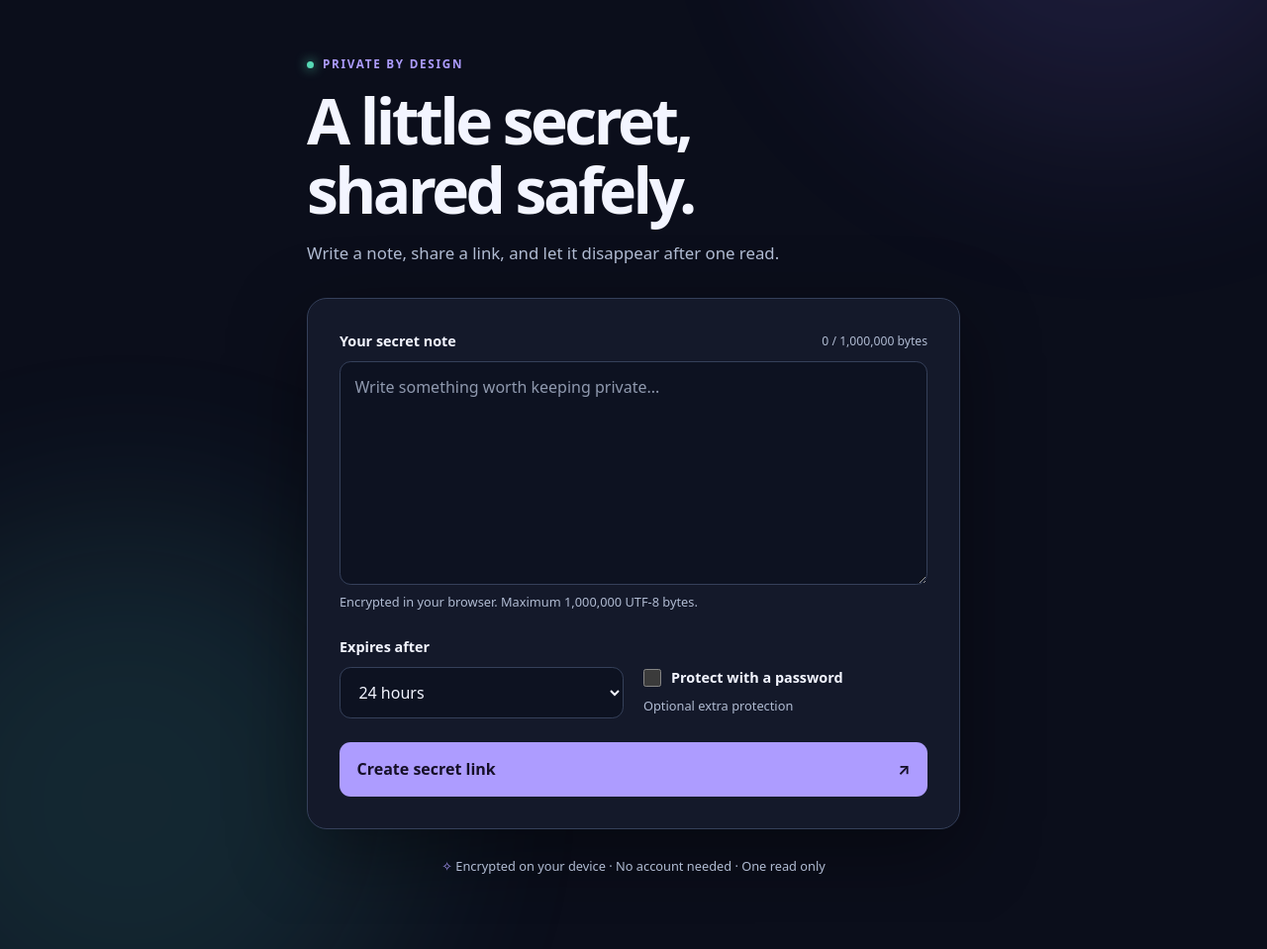
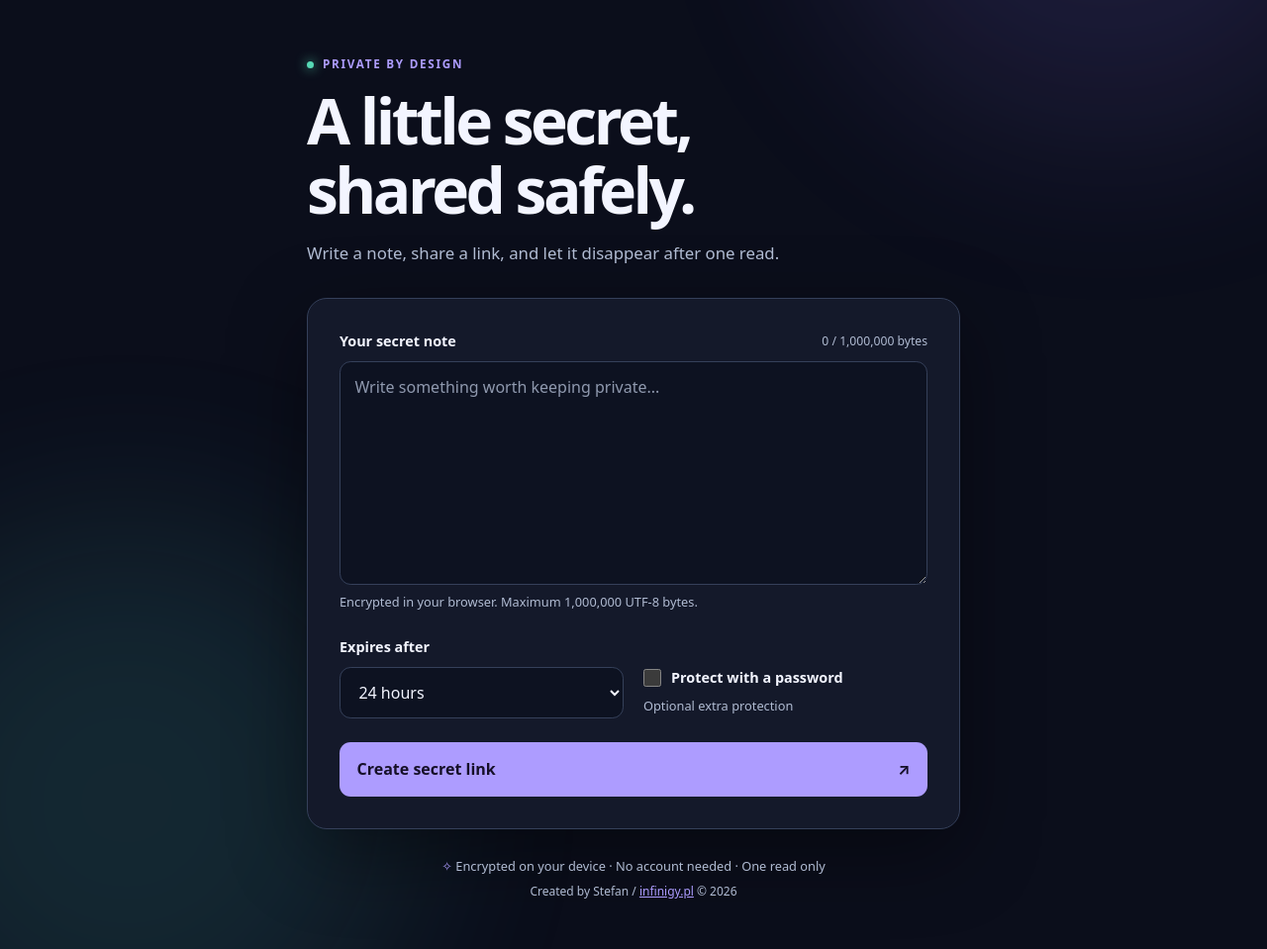
Before and after one commit to s4ros/s4cred, a plain HTML site: page web/index.html in a window 1280 px wide. Shown: the part 85-1044 px from the top of the page at 99% size. Before the commit the page ends 1019 px from the top, so only its background shows below. Drawn offline with Linux system fonts and the light colour scheme.

Commit message:
feat: credit Stefan and infinigy.pl in the footer
Add a footer link to https://infinigy.pl that does not send the note URL.

```diff
--- a/web/app.js
+++ b/web/app.js
@@ -14,7 +14,7 @@
       incoming: "A NOTE FOR YOU", readTitle: "Someone sent you\na secret.", readLead: "Take a moment before you open it.", warningTitle: "This note can only be read once.",
       warningBody: "Confirming deletes it before delivery. A lost connection, incorrect key, or decryption error can make it unrecoverable.",
       readPasswordHelp: "Enter the password shared with you separately. An incorrect password will not consume the note.", readButton: "Open and delete note", opening: "Opening...",
-      openedTitle: "The note is yours.", openedLead: "It has been deleted from the service. Save anything you need now.", footer: "Encrypted on your device · No account needed · One read only",
+      openedTitle: "The note is yours.", openedLead: "It has been deleted from the service. Save anything you need now.", footer: "Encrypted on your device · No account needed · One read only", credit: "Created by Stefan",
       cryptoError: "Web Crypto is unavailable. Use a modern browser over HTTPS (or localhost).", emptyNote: "Enter a note before creating a link.", tooLarge: "The note exceeds the 1,000,000-byte UTF-8 limit.",
       passwordRequired: "Enter a password.", passwordMismatch: "The passwords do not match.", invalidLink: "This link is missing or invalid. Check that you copied the complete link.",
       wrongPassword: "Incorrect password. This attempt did not send a read request; you can try again.", notFound: "This note does not exist, has expired, or has already been read.",
@@ -36,7 +36,7 @@
       incoming: "NOTATKA DLA CIEBIE", readTitle: "Ktoś przesłał Ci\nsekret.", readLead: "Zatrzymaj się na chwilę przed otwarciem.", warningTitle: "Tę notatkę można odczytać tylko raz.",
       warningBody: "Potwierdzenie usuwa ją przed dostarczeniem. Utrata połączenia, błędny klucz lub błąd odszyfrowania mogą uniemożliwić jej odzyskanie.",
       readPasswordHelp: "Wpisz hasło przekazane osobno. Błędne hasło nie spowoduje odczytania notatki.", readButton: "Otwórz i usuń notatkę", opening: "Otwieranie...",
-      openedTitle: "Notatka należy do Ciebie.", openedLead: "Została usunięta z serwisu. Zapisz teraz wszystko, czego potrzebujesz.", footer: "Szyfrowanie na urządzeniu · Bez konta · Jeden odczyt",
+      openedTitle: "Notatka należy do Ciebie.", openedLead: "Została usunięta z serwisu. Zapisz teraz wszystko, czego potrzebujesz.", footer: "Szyfrowanie na urządzeniu · Bez konta · Jeden odczyt", credit: "Stworzone przez Stefana",
       cryptoError: "Web Crypto jest niedostępne. Użyj nowoczesnej przeglądarki przez HTTPS (lub localhost).", emptyNote: "Wpisz notatkę przed utworzeniem linku.", tooLarge: "Notatka przekracza limit 1 000 000 bajtów UTF-8.",
       passwordRequired: "Wpisz hasło.", passwordMismatch: "Hasła nie są takie same.", invalidLink: "Link jest niekompletny lub nieprawidłowy. Sprawdź, czy został skopiowany w całości.",
       wrongPassword: "Nieprawidłowe hasło. Ta próba nie wysłała żądania odczytu; możesz spróbować ponownie.", notFound: "Notatka nie istnieje, wygasła lub została już odczytana.",
--- a/web/browser_test.js
+++ b/web/browser_test.js
@@ -74,8 +74,11 @@ const harness = String.raw`
     assert(doc.documentElement.dataset.theme === 'light' && doc.documentElement.lang === 'pl', 'preference controls');
     doc = await open('/');
     assert(doc.documentElement.dataset.theme === 'light' && doc.documentElement.lang === 'pl', 'preferences persist');
+    const credit = doc.querySelector('.credit a');
+    assert(credit.getAttribute('href') === 'https://infinigy.pl' && credit.rel.includes('noreferrer') && credit.textContent === 'infinigy.pl' && doc.querySelector('[data-i18n="credit"]').textContent === 'Stworzone przez Stefana', 'credit link');
     el(doc, 'language').value = 'en';
     el(doc, 'language').dispatchEvent(new Event('change', { bubbles: true }));
+    assert(doc.querySelector('[data-i18n="credit"]').textContent === 'Created by Stefan' && doc.querySelector('.credit a').textContent === 'infinigy.pl', 'english credit keeps the link');
     fill(doc, 'note', 'é🙂');
     assert(el(doc, 'byte-count').textContent.startsWith('6 /'), 'counter measures UTF-8 bytes');
     click(doc, 'protect');
--- a/web/index.html
+++ b/web/index.html
@@ -97,7 +97,10 @@
           </div>
         </div>
       </section>
-      <p class="privacy"><span aria-hidden="true">✧</span> <span data-i18n="footer">Encrypted on your device · No account needed · One read only</span></p>
+      <footer>
+        <p class="privacy"><span aria-hidden="true">✧</span> <span data-i18n="footer">Encrypted on your device · No account needed · One read only</span></p>
+        <p class="credit"><span data-i18n="credit">Created by Stefan</span> / <a href="https://infinigy.pl" target="_blank" rel="noopener noreferrer" referrerpolicy="no-referrer">infinigy.pl</a> © 2026</p>
+      </footer>
     </main>
   </div>
 </body>
--- a/web/style.css
+++ b/web/style.css
@@ -54,8 +54,10 @@ input[type="checkbox"] { width:1.15rem; height:1.15rem; margin:0; accent-color:v
 .copy-row { display:flex; gap:.6rem; margin-top:.5rem; }
 .copy-row input { min-width:0; }
 pre { white-space:pre-wrap; overflow-wrap:anywhere; overflow:auto; max-height:32rem; padding:1rem; background:var(--input); border:1px solid var(--line); border-radius:.7rem; font:inherit; }
-.privacy { color:var(--muted); text-align:center; font-size:.8rem; margin:1.8rem 0 3rem; }
+.privacy { color:var(--muted); text-align:center; font-size:.8rem; margin:1.8rem 0 .35rem; }
 .privacy span:first-child { color:var(--accent); }
+.credit { color:var(--muted); text-align:center; font-size:.75rem; margin:0 0 3rem; }
+.credit a { color:var(--accent); }
 .sr-only { position:absolute; width:1px; height:1px; padding:0; margin:-1px; overflow:hidden; clip:rect(0,0,0,0); white-space:nowrap; border:0; }
 @media (max-width:520px) { .shell { width:min(100% - 1.5rem, 1080px); } .topbar { padding:1rem 0; } main { margin-top:2rem; } .form-row { grid-template-columns:1fr; gap:1rem; } .field-heading { flex-wrap:wrap; } .theme-button { font-size:.8rem; } }
 @media (prefers-reduced-motion:reduce) { *, *::before, *::after { scroll-behavior:auto !important; animation-duration:.01ms !important; transition-duration:.01ms !important; } }
```
